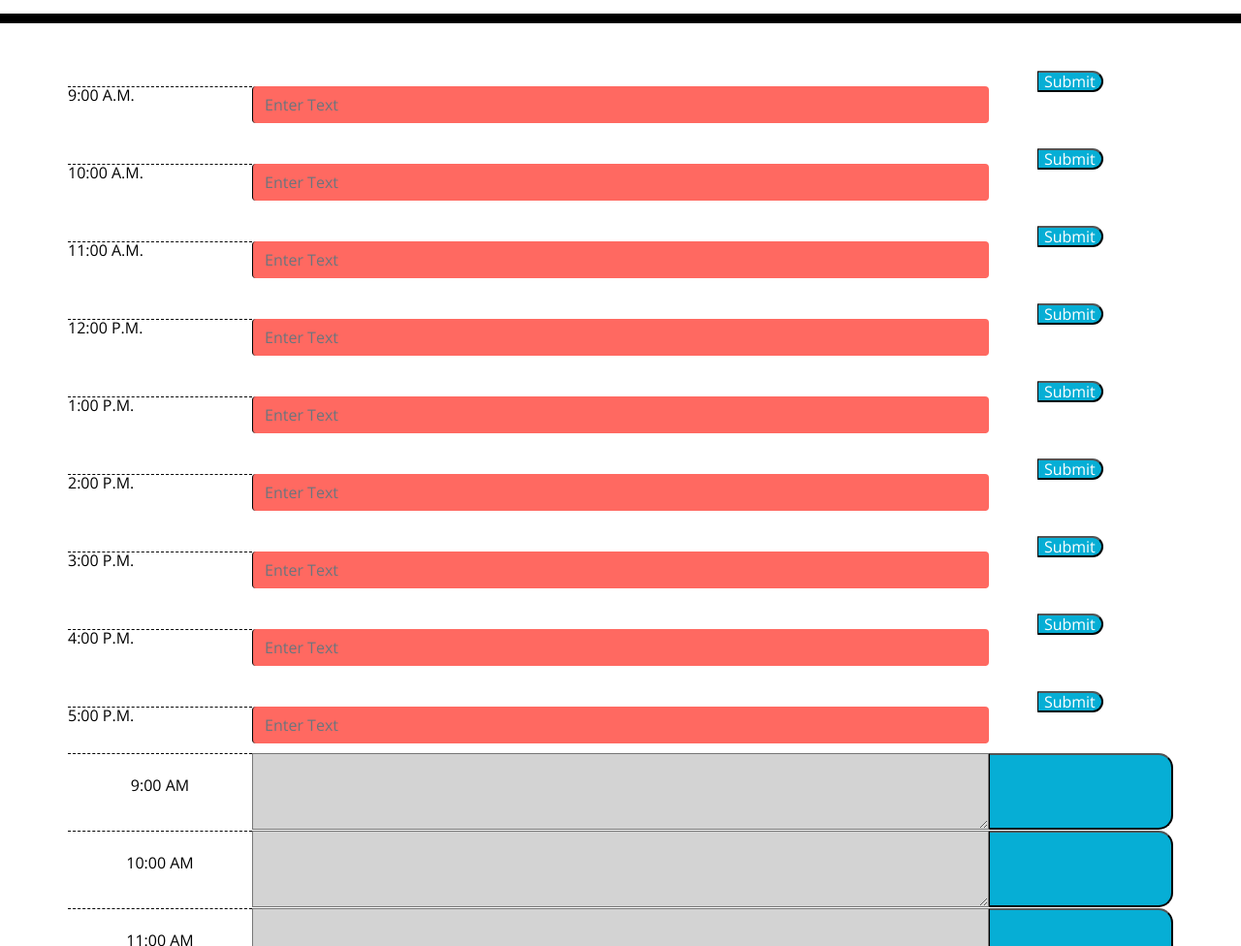
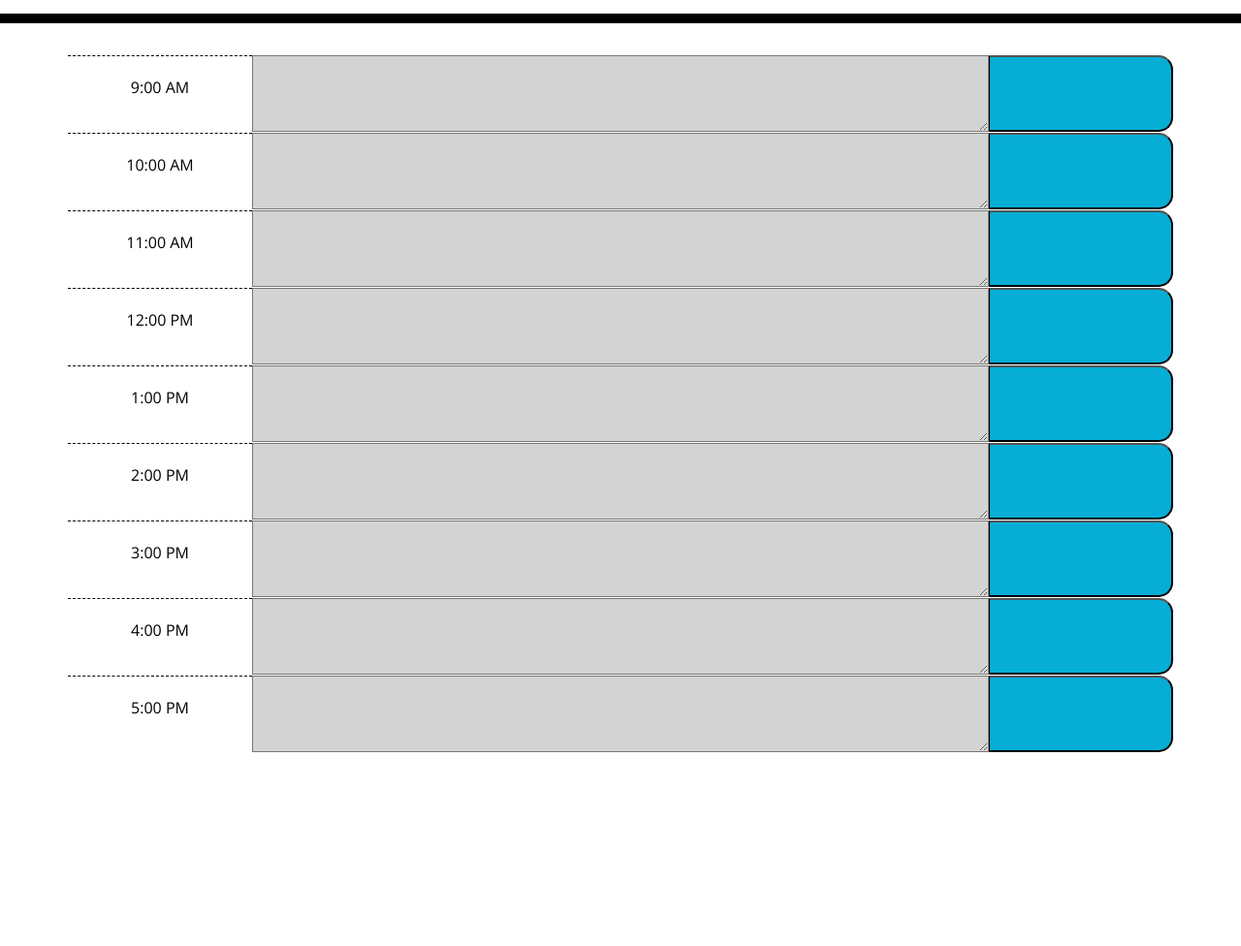
Before and after one commit to Jcninja78/Day_Planner, a plain HTML site: page index.html in a window 1280 px wide. Shown: the part 280-1256 px from the top of the page at 97% size. After the commit the page ends 1056 px from the top, so only its background shows below. Drawn offline with nearby package versions, Linux system fonts and the light colour scheme.

```diff
--- a/index.html
+++ b/index.html
@@ -29,117 +29,9 @@
       <p id="currentDay" class="lead"></p>
     </header>
     <div class="container">
-      <!-- Timeblocks go here -->
-      <div class= row>
-        <div class= col-2>
-            <div class= "hour nineAM">9:00 A.M.</div>
-        </div>
-        <div class= col-8>
-            <input type="text" class="form-control mb-8 textarea present" id="inlineFormInput" placeholder="Enter Text">
-        </div>
-        <div class= col-2>
-            <button type="submit" class="saveBtn description">Submit</button>
-        </div>
     </div>
-
-      <div class= row>
-        <div class= col-2>
-            <div class= "hour tenAM">10:00 A.M.</div>
-        </div>
-        <div class= col-8>
-            <input type="text" class="form-control mb-8 textarea present" id="inlineFormInput" placeholder="Enter Text">
-        </div>
-        <div class= col-2>
-            <button type="submit" class=saveBtn>Submit</button>
-        </div>
-    </div>
-
-    <div class= row>
-        <div class= col-2>
-            <div class= "hour elevenAM">11:00 A.M.</div>
-        </div>
-        <div class= col-8>
-            <input type="text" class="form-control mb-8 textarea present" id="inlineFormInput" placeholder="Enter Text">
-        </div>
-        <div class= col-2>
-            <button type="submit" class=saveBtn>Submit</button>
-        </div>
-    </div>
-
-    <div class= row>
-        <div class= col-2>
-            <div class= "hour twelvePM">12:00 P.M.</div>
-        </div>
-        <div class= col-8>
-            <input type="text" class="form-control mb-8 textarea present" id="inlineFormInput" placeholder="Enter Text">
-        </div>
-        <div class= col-2>
-            <button type="submit" class=saveBtn>Submit</button>
-        </div>
-    </div>
-
-    <div class= row>
-        <div class= col-2>
-            <div class= "hour onePM">1:00 P.M.</div>
-        </div>
-        <div class= col-8>
-            <input type="text" class="form-control mb-8 textarea present" id="inlineFormInput" placeholder="Enter Text">
-        </div>
-        <div class= col-2>
-            <button type="submit" class=saveBtn>Submit</button>
-        </div>
-    </div>
-
-    <div class= row>
-        <div class= col-2>
-            <div class= "hour twoPM">2:00 P.M.</div>
-        </div>
-        <div class= col-8>
-            <input type="text" class="form-control mb-8 textarea present" id="inlineFormInput" placeholder="Enter Text">
-        </div>
-        <div class= col-2>
-            <button type="submit" class=saveBtn>Submit</button>
-        </div>
-    </div>
-
-    <div class= row>
-        <div class= col-2>
-            <div class= "hour threePM">3:00 P.M.</div>
-        </div>
-        <div class= col-8>
-            <input type="text" class="form-control mb-8 textarea present" id="inlineFormInput" placeholder="Enter Text">
-        </div>
-        <div class= col-2>
-            <button type="submit" class=saveBtn>Submit</button>
-        </div>
-    </div>
-
-    <div class= row>
-        <div class= col-2>
-            <div class= "hour fourPM">4:00 P.M.</div>
-        </div>
-        <div class= col-8>
-            <input type="text" class="form-control mb-8 textarea present" id="inlineFormInput" placeholder="Enter Text">
-        </div>
-        <div class= col-2>
-            <button type="submit" class=saveBtn>Submit</button>
-        </div>
-    </div>
-
-    <div class= row>
-        <div class= col-2>
-            <div class= "hour fivePM">5:00 P.M.</div>
-        </div>
-        <div class= col-8>
-            <input type="text" class="form-control mb-8 textarea present" id="inlineFormInput" placeholder="Enter Text">
-        </div>
-        <div class= col-2>
-            <button type="submit" class=saveBtn>Submit</button>
-        </div>
-    </div>
-
-    <script src="https://code.jquery.com/jquery-3.4.1.min.js"></script>
-    <script src="https://cdnjs.cloudflare.com/ajax/libs/moment.js/2.24.0/moment.min.js"></script>
-    <script src= ./script.js></script>
-  </body>
-</html>
+            <script src="https://code.jquery.com/jquery-3.4.1.min.js"></script>
+            <script src="https://cdnjs.cloudflare.com/ajax/libs/moment.js/2.24.0/moment.min.js"></script>
+            <script src= ./script.js></script>
+          </body>
+        </html>
--- a/script.js
+++ b/script.js
@@ -33,11 +33,6 @@ for (i = 9; i <= 17; i++) {
         timeFrame.addClass("past");
     }
 
-
-
-
-
-
     var saveButton = $("<button>")
     saveButton.addClass("col-2 saveBtn")
 
@@ -45,19 +40,18 @@ for (i = 9; i <= 17; i++) {
     timeSlots.append(newHour);
 }
 
-var button = localStorage.getItem("saveBtn");
+// function storeToDos() {
+//     localStorage.setItem("todos", JSON.stringify(todos));
+// }
+// $("button").on("click", function(e){
+//     event.preventDefault());
+// }
 
-$(".saveBtn").on("click", function(){
-    event.preventDefault();
-    var button = $(".saveBtn").val();
-    localStorage.setItem("saveBtn", button)
-})
+// todos.push(timeFrame.value.trim());
+// timeFrame.value = "";
 
+// storeToDos();
 
-//
-//
-//
-//
-//
-//
-//
+// function init() {
+//     var toDoList = JSON.parse(localStorage.getItem("todos"));
+// }
```
Also changed, not shown: index2.html (deleted, +0 -39 lines), index3.html (deleted, +0 -37 lines).
